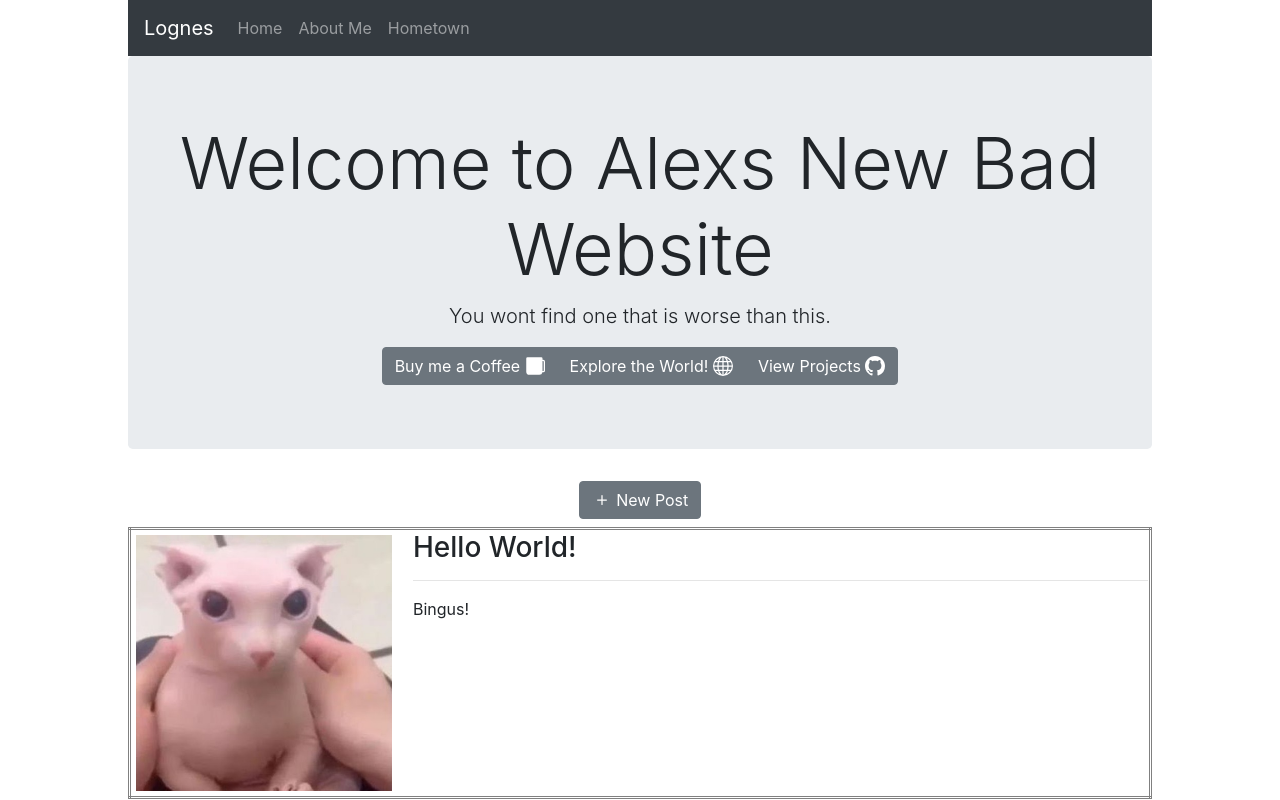
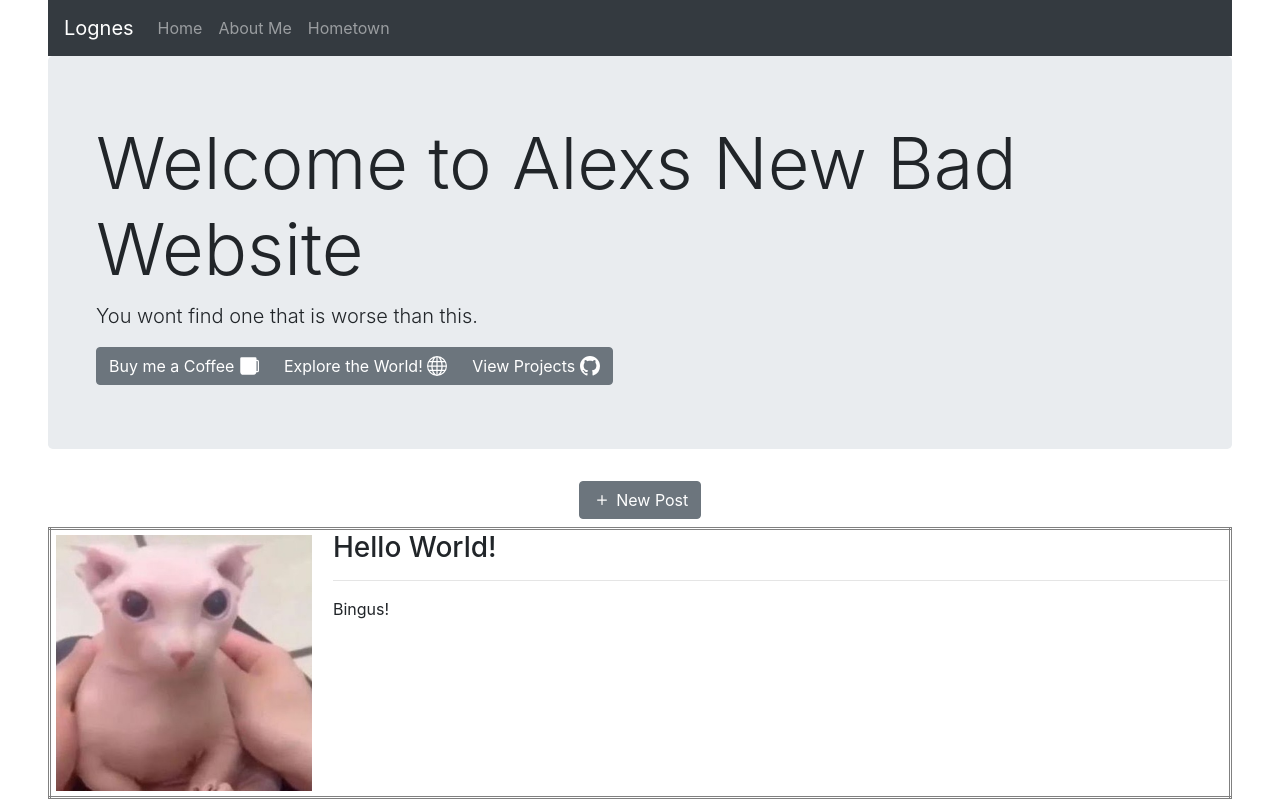
Before and after one commit to l0gnes/learning-vue, a Vue app in the folder learning_vue/: page / in a window 1280 px wide. Shown: the top 800 px of the page. Built offline with nearby package versions, Linux system fonts and the light colour scheme.

Commit message:
Jan 23 Merge Upstream

```diff
--- a/learning_vue/src/App.vue
+++ b/learning_vue/src/App.vue
@@ -4,10 +4,10 @@
       <router-link to="/">Home</router-link> |
       <router-link to="/about">About</router-link>
     </div>-->
-    <div id="pageContent">
+    <b-container fluid class='px-5'>
       <NavbarComponent/>
       <router-view/>
-    </div>
+    </b-container>
   </div>
 </template>
 
@@ -39,9 +39,4 @@ export default {
 #nav a.router-link-exact-active {
   color: #42b983;
 }
-
-#pageContent {
-  width: 80%;
-  margin: 0 auto;
-}
 </style>
--- a/learning_vue/src/views/Home.vue
+++ b/learning_vue/src/views/Home.vue
@@ -1,9 +1,14 @@
 <template>
-  <div class='home'>
+  <b-container
+    fluid
+    class='p-0'
+  >
     <!--<img alt='Vue logo' src='../assets/logo.png'>-->
     <b-jumbotron
       header='Welcome to Alexs New Bad Website'
       lead='You wont find one that is worse than this.'
+      id='mainJumbotron'
+      class='px-5'
     >
     <b-button-group>
       <b-button>
@@ -20,6 +25,9 @@
 
     <MakeNewPost/>
 
+    <b-container>
+    </b-container>
+
     <PostContainer
       v-for='post in posts'
       v-bind:key='post.id'
@@ -27,7 +35,7 @@
       v-bind:postContent='post.content'
       v-bind:postImage='post.image'
     ></PostContainer>
-  </div>
+  </b-container>
 </template>
 
 <script>
@@ -55,7 +63,7 @@ export default {
 </script>
 
 <style scoped>
-.jumboButtonGroup {
-  color: blue;
+#mainJumbotron {
+  text-align: left;
 }
 </style>
```
